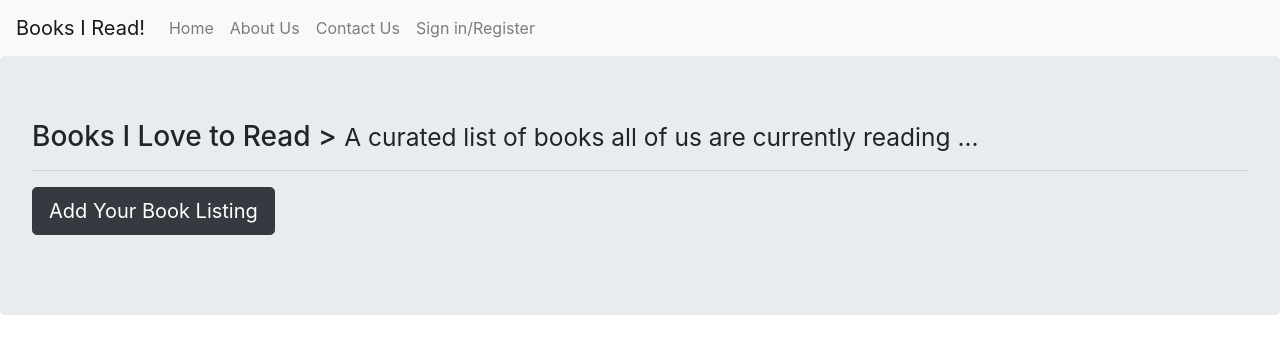
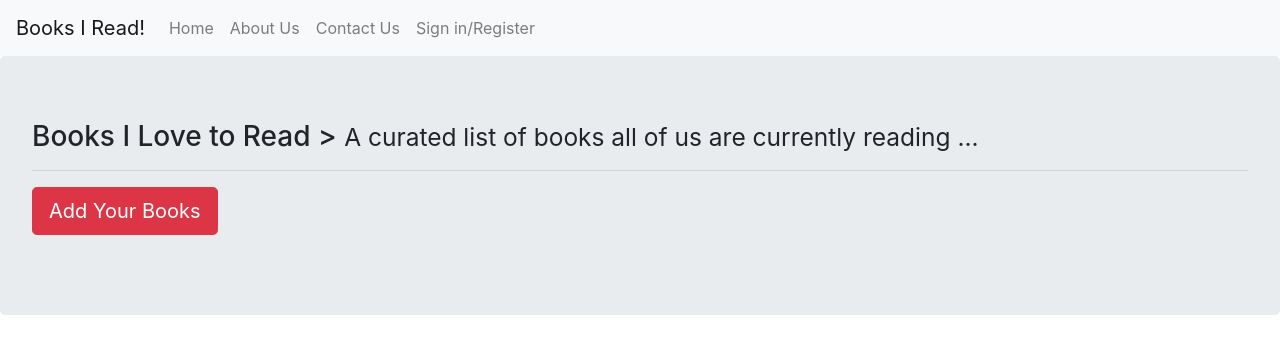
Before and after one commit to theoafactor/booksiread.com, a React (Create React App) app in the folder frontend/: page / in a window 1280 px wide. Shown: the top 354 px of the page. Built offline with nearby package versions, Linux system fonts and the light colour scheme.

Commit message:
Make changes to buttons - Changed from Black to Red

```diff
--- a/frontend/src/Components/Home/Home.js
+++ b/frontend/src/Components/Home/Home.js
@@ -8,7 +8,7 @@
                     <h3>Books I Love to Read &gt; <small>A curated list of books all of us are currently reading ...</small></h3>
                     <hr></hr>
                     <p>
-                        <button className="btn btn-lg btn-dark">Add Your Book Listing</button>
+                        <button className="btn btn-lg btn-danger">Add Your Books</button>
                     </p>
                 </div>
                 <div className="container-fluid">
```
Also changed, not shown: 1 other file (tests, documents, lock files or other folders).
